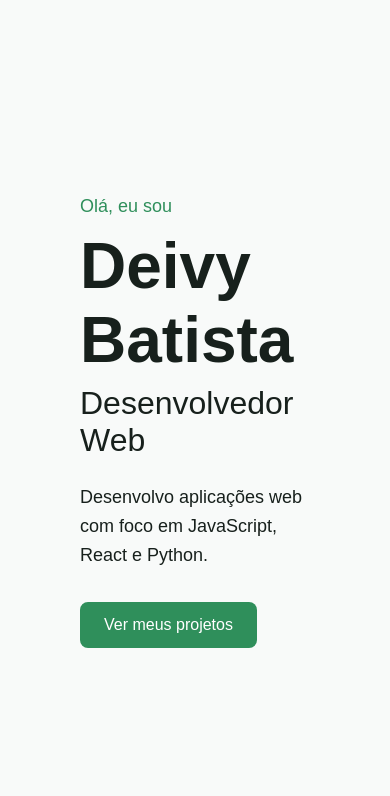
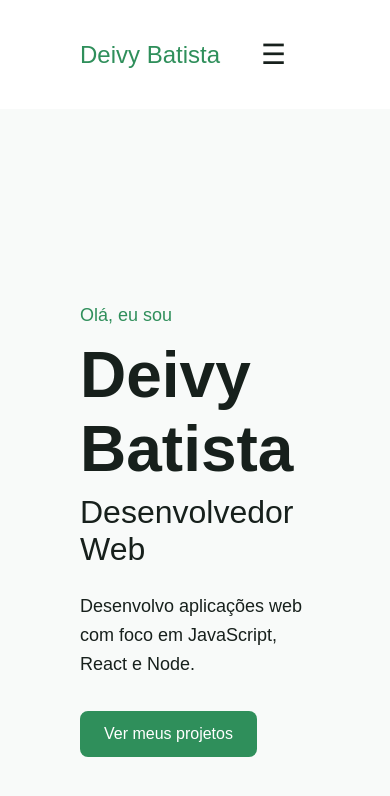
Before and after one commit to deivypereirabatista/portifolio-deivy, a React (Vite) app: page / in a window 390 px wide. Shown: the top 796 px of the page. Built offline with nearby package versions, Linux system fonts and the light colour scheme.

Commit message:
feat:criação da barra de navegação e inicio da responsividade

```diff
--- a/src/App.jsx
+++ b/src/App.jsx
@@ -1,9 +1,10 @@
 import Hero from "./components/Hero"
-
+import Navbar from "./components/Navbar"
 
 function App() {
   return (
     <main>
+        <Navbar />
         <Hero />
     </main>
   )
--- a/src/components/Hero.jsx
+++ b/src/components/Hero.jsx
@@ -8,7 +8,7 @@ function Hero() {
         <h2>Desenvolvedor Web</h2>
 
         <p>
-          Desenvolvo aplicações web com foco em JavaScript, React e Python.
+          Desenvolvo aplicações web com foco em JavaScript, React e Node.
         </p>
 
         <button>Ver meus projetos</button>
--- /dev/null
+++ b/src/components/Navbar.jsx
@@ -0,0 +1,24 @@
+function Navbar() {
+    return(
+        <nav>
+            <div className="nav-logo">
+                <h2>Deivy Batista</h2>
+            </div>
+
+            <button className="menu-button">
+                ☰
+            </button>
+
+            <div className="nav-links">
+                <a href="#inicio">Inicio</a>
+                <a href="#sobre">Sobre</a>
+                <a href="#tecnologia">Tecnologia</a>
+                <a href="#projetos">Projetos</a>
+                <a href="#contato">Contato</a>
+            </div>
+        </nav>
+
+    )
+}
+
+export default Navbar
--- a/src/index.css
+++ b/src/index.css
@@ -57,23 +57,58 @@ button {
   cursor: pointer;
 }
 
+/* Barra de Navegação */
+nav {
+  width: 100%;
+  padding: 24px 80px;
+  display: flex;
+  justify-content: space-between;
+  align-items: center;
+  background-color: #fff;
+}
+
+.nav-logo h2{
+  margin: 0;
+  font-size: 24px;
+  color: #2f8f5b;
+}
+
+.nav-links {
+  display: flex;
+  gap: 28px;
+}
+
+.nav-links a {
+  color: #17201c;
+  text-decoration: none;
+  font-size: 16px;
+}
+
+.nav-links a:hover {
+  color: #2f8f5b;
+}
+
+/* Botão do Menu */
+.menu-button{
+  display: none;
+  border: none;
+  background: none;
+  font-size: 28px;
+  cursor: pointer;
+}
+
 
 /* Responsividade */
 
-@media (max-widht: 768px) {
-    section {
-      padding: 40px 24px;
-    }
+@media (max-width: 768px) {
+  .nav-links {
+    display: none;
+  }
 
-    h1 {
-      font-size: 44px;
-    }
+  .menu-button {
+    display: block;
+    color: #17201c;
+  }
 
-    h2 {
-      font-size: 26px;
-    }
 
-    section p:not(:first-child) {
-      font-size: 16px;
-    }
 }
```
